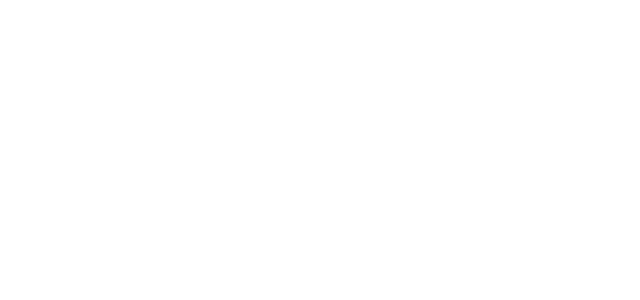
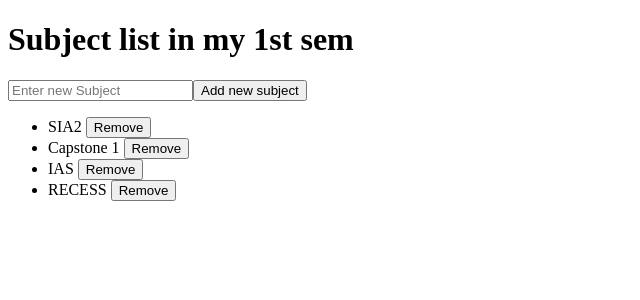
Before and after one commit to Koronuma4Dev/LatestAngularComponents, an Angular app: page /subjectlist in a window 1280 px wide. Before the commit this address led to /. Shown: the top 300 px of the page, without its empty margins (0-640 px from the left). Built offline with nearby package versions, Linux system fonts and the light colour scheme.

Commit message:
subject list added

```diff
--- a/src/app/app-routing.module.ts
+++ b/src/app/app-routing.module.ts
@@ -10,7 +10,7 @@ import { CitylistComponent } from './component/citylist/citylist.component';
 import { MovielistComponent } from './component/movielist/movielist.component';
 import { ProductlistComponent } from './component/productlist/productlist.component';
 import { CarlistComponent } from './component/carlist/carlist.component';
-
+import { SubjectlistComponent } from './component/subjectlist/subjectlist.component';
 
 
 const routes: Routes = [
@@ -23,7 +23,8 @@ const routes: Routes = [
   {path: 'citylist', component:CitylistComponent},
   {path: 'movielist', component:MovielistComponent},
   {path: 'productlist', component:ProductlistComponent},
-  {path: 'carlist', component:CarlistComponent}
+  {path: 'carlist', component:CarlistComponent},
+  {path: 'subjectlist', component:SubjectlistComponent}
 
 
 
--- a/src/app/app.module.ts
+++ b/src/app/app.module.ts
@@ -14,6 +14,7 @@ import { MovielistComponent } from './component/movielist/movielist.component';
 
 import { ProductlistComponent } from './component/productlist/productlist.component';
 import { CarlistComponent } from './component/carlist/carlist.component';
+import { SubjectlistComponent } from './component/subjectlist/subjectlist.component';
 
 @NgModule({
   declarations: [
@@ -29,7 +30,8 @@ import { CarlistComponent } from './component/carlist/carlist.component';
     MovielistComponent,
 
     ProductlistComponent,
-      CarlistComponent
+      CarlistComponent,
+      SubjectlistComponent
   ],
   imports: [
     BrowserModule,
--- a/src/app/component/navigate/navigate.component.html
+++ b/src/app/component/navigate/navigate.component.html
@@ -11,3 +11,4 @@
 <button><a  routerLink ='/movielist'>Movie list</a></button>
 <button><a  routerLink ='/carlist'>Car model list</a></button>
 <button><a  routerLink ='/productlist'>Product list</a></button>
+<button><a  routerLink ='/subjectlist'>Subject list</a></button>
--- /dev/null
+++ b/src/app/component/subjectlist/subjectlist.component.html
@@ -0,0 +1,14 @@
+<h1>Subject list in my 1st sem</h1>
+<div class="input-container">
+    <input type="text" #subjectInput placeholder="Enter new Subject">
+
+    <button (click)="addSubject(subjectInput)">Add new subject</button>
+</div>
+
+<ul>
+    <li *ngFor="let subject of subjectlist; let i = index">
+{{ subject }}
+
+<button (click)="removeSubject(i)">Remove</button>
+    </li>
+</ul>
--- /dev/null
+++ b/src/app/component/subjectlist/subjectlist.component.ts
@@ -0,0 +1,23 @@
+import { Component } from '@angular/core';
+
+@Component({
+  selector: 'app-subjectlist',
+  templateUrl: './subjectlist.component.html',
+  styleUrl: './subjectlist.component.css'
+})
+export class SubjectlistComponent {
+  subjectlist:string []=['SIA2', 'Capstone 1', 'IAS', 'RECESS'];
+
+
+  addSubject(subjectInput: HTMLInputElement){
+    const subject = subjectInput.value.trim();
+
+    if(subject){
+      this.subjectlist.push(subject);
+      subjectInput.value='';
+    }
+  }
+  removeSubject(index: number){
+    this.subjectlist.splice(index, 1)
+  }
+}
```
Also changed, not shown: src/app/component/subjectlist/subjectlist.component.css (added), 1 other file (tests, documents, lock files or other folders).
